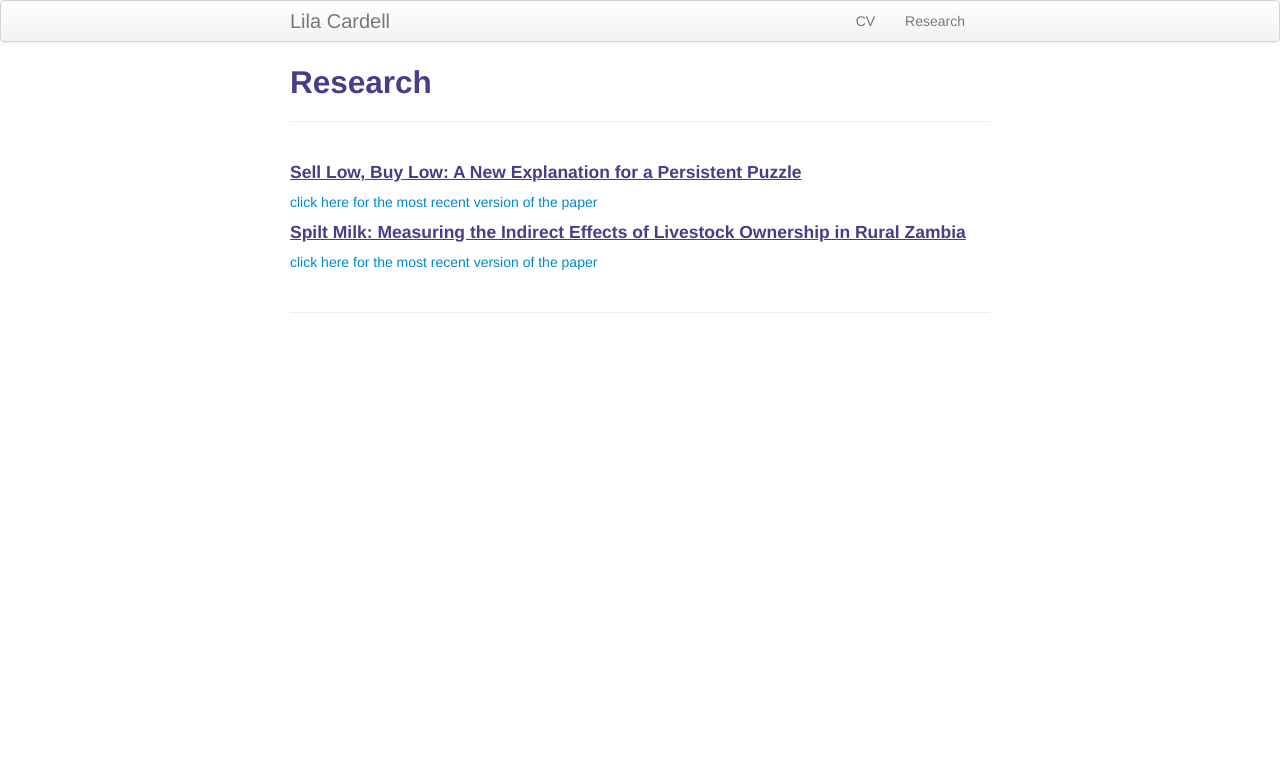
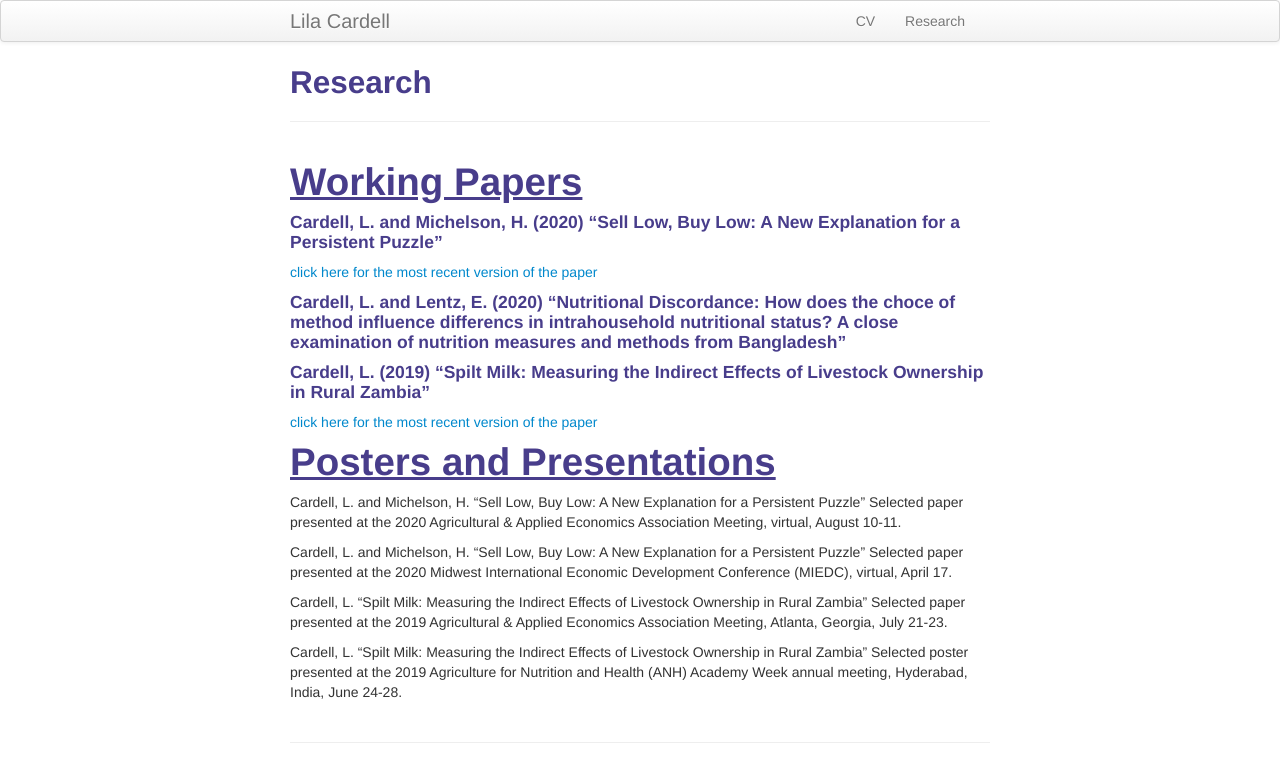
Before and after one commit to lilacardell/lilacardell.github.io, a Jekyll site: the page built from pages/research.md, in a window 1280 px wide. Shown: the top 782 px of the page. Built offline with Jekyll 4.4.1, drawn with Linux system fonts in a browser that asks for light colours.

Commit message:
Update research.md

```diff
--- a/pages/research.md
+++ b/pages/research.md
@@ -4,19 +4,33 @@ title: Research
 description: Lila Cardell's research
 ---
 
+<h1><u>Working Papers </u></h1>
+
+#### Cardell, L. and Michelson, H. (2020) "Sell Low, Buy Low: A New Explanation for a Persistent Puzzle"
+<!--*In this paper.*-->
+[click here for the most recent version of the paper]({{ BASE_PATH}}/pages/working_papers/Negative Returns_2020.pdf)
+
+#### Cardell, L. and Lentz, E. (2020) "Nutritional Discordance: How does the choce of method influence differencs in intrahousehold nutritional status? A close examination of nutrition measures and methods from Bangladesh"
+<!--*In this paper.
+[click here for the most recent version of the paper]({{ BASE_PATH}}/pages/working_papers/CARDELL_Spilt Milk (2019).pdf)*-->
 
 
-#### <u>Sell Low, Buy Low: A New Explanation for a Persistent Puzzle </u>
+#### Cardell, L. (2019) "Spilt Milk: Measuring the Indirect Effects of Livestock Ownership in Rural Zambia"
 <!--*In this paper.*-->
-
-[click here for the most recent version of the paper]({{ BASE_PATH}}/pages/working_papers/Negative Returns_2020.pdf)
+[click here for the most recent version of the paper]({{ BASE_PATH}}/pages/working_papers/CARDELL_Spilt Milk (2019).pdf)
 
 
 
-#### <u>Spilt Milk: Measuring the Indirect Effects of Livestock Ownership in Rural Zambia</u>
-<!--*In this paper.*-->
 
-[click here for the most recent version of the paper]({{ BASE_PATH}}/pages/working_papers/CARDELL_Spilt Milk (2019).pdf)
+<h1><u>Posters and Presentations</u></h1>
+Cardell, L. and Michelson, H. "Sell Low, Buy Low: A New Explanation for a Persistent Puzzle" Selected paper presented at the 2020 Agricultural & Applied Economics Association Meeting, virtual, August 10-11.
+
+Cardell, L. and Michelson, H. "Sell Low, Buy Low: A New Explanation for a Persistent Puzzle" Selected paper presented at the 2020 Midwest International Economic Development Conference (MIEDC), virtual, April 17.
+
+Cardell, L. "Spilt Milk: Measuring the Indirect Effects of Livestock Ownership in Rural Zambia" Selected paper presented at the 2019 Agricultural & Applied Economics Association Meeting, Atlanta, Georgia, July 21-23.
+
+Cardell, L. "Spilt Milk: Measuring the Indirect Effects of Livestock Ownership in Rural Zambia" Selected poster presented at the 2019 Agriculture for Nutrition and Health (ANH) Academy Week annual meeting, Hyderabad, India, June 24-28.
+
 
 <!-- Note: this is how to write a comment in HTML. Everything in here won't show up on your webpage.-->
 
```
